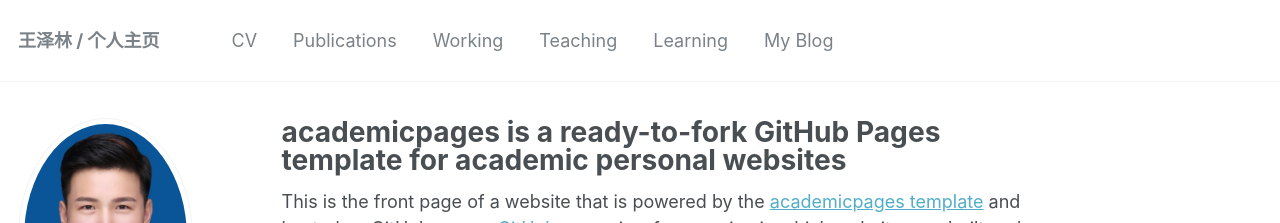
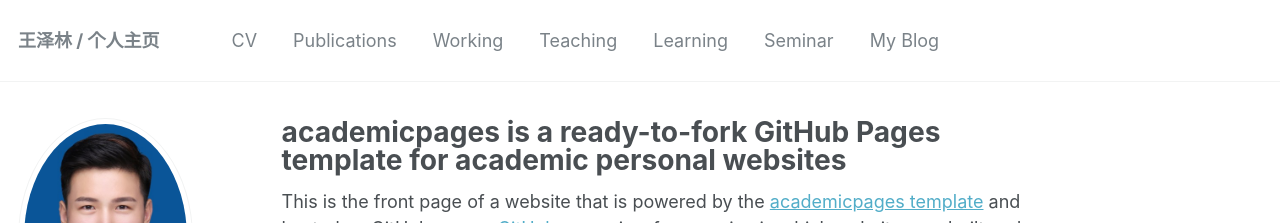
Before and after one commit to ColinWangZelin/colinwangzelin.github.io, a Jekyll site: the page built from _pages/about.md, in a window 1280 px wide and 900 px high. Shown: the top 223 px of the window. Built offline with Jekyll 4.4.1, drawn with Linux system fonts in a browser that asks for light colours; some web fonts are replaced.

Commit message:
Update navigation.yml

```diff
--- a/_data/navigation.yml
+++ b/_data/navigation.yml
@@ -21,6 +21,9 @@
 #   - title: "Portfolio"
 #     url: /portfolio/
 
+  - title: "Seminar"
+    url: /seminar/
+
   - title: "My Blog"
     url: /year-archive/
 
```
